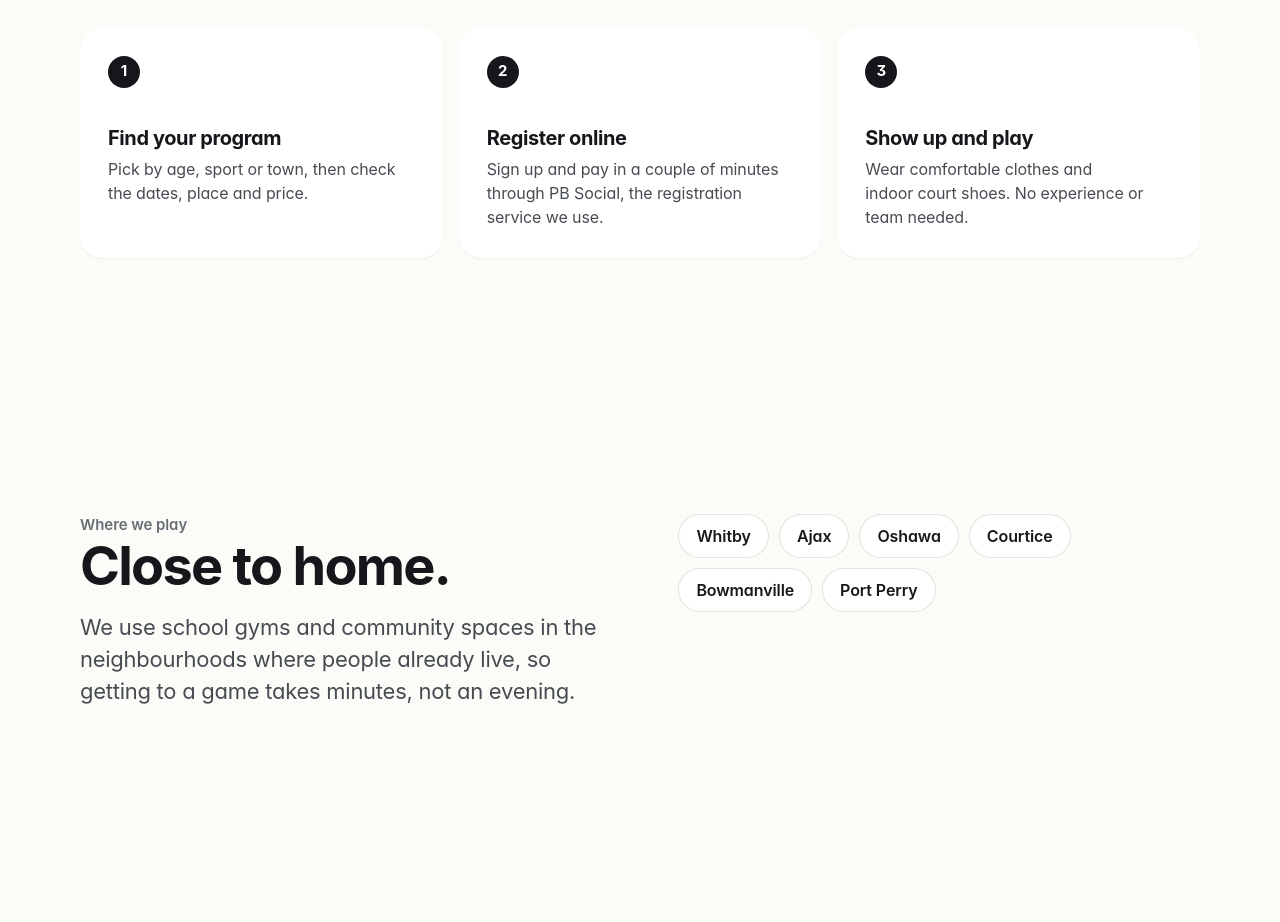
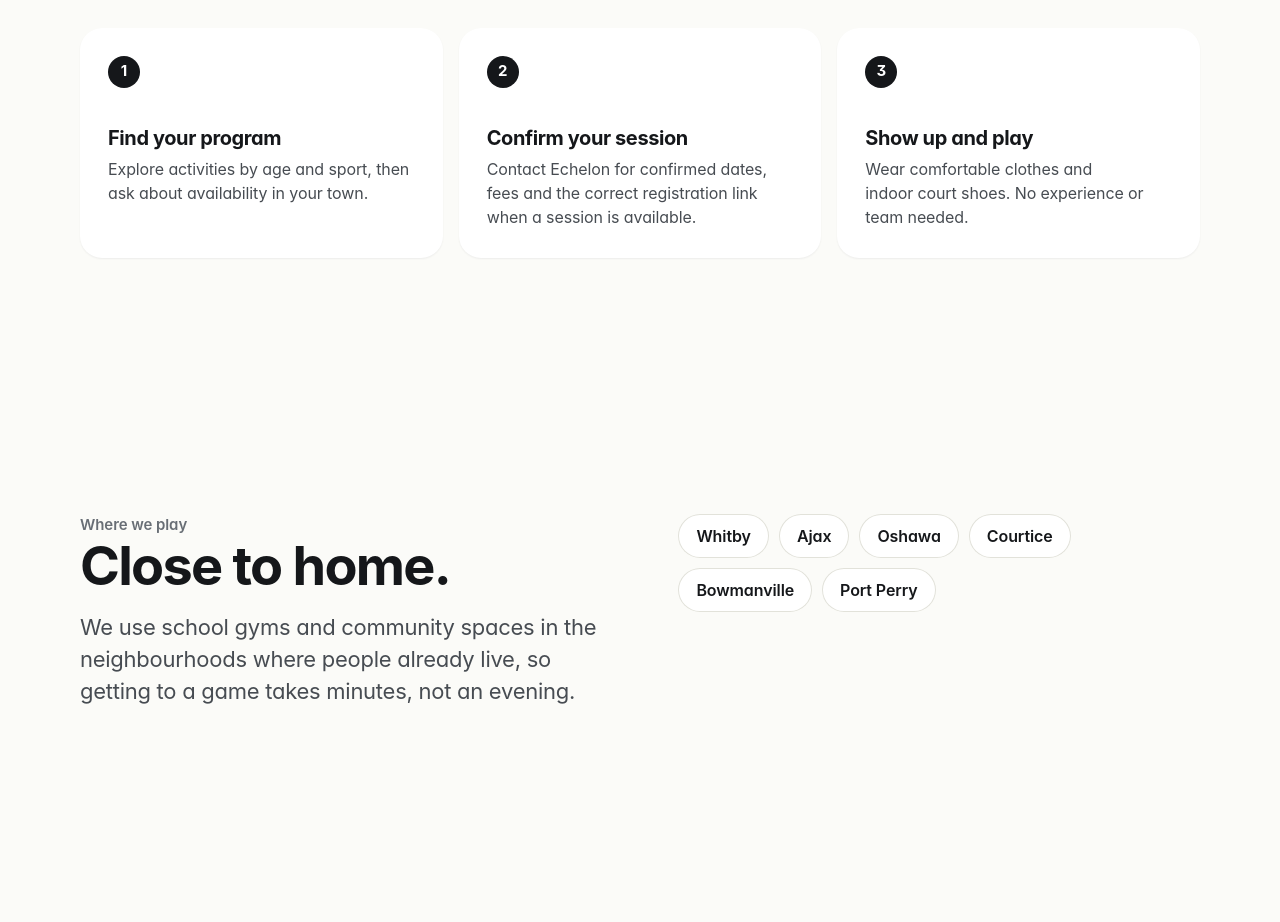
Before and after one commit to zubairmuwwakil/echeloncommunityathletics, an Astro site: page / in a window 1280 px wide. Shown: the part 3380-4302 px from the top of the page. Built offline with nearby package versions, Linux system fonts and the light colour scheme; Astro itself is replaced by a stand-in of ours.

Commit message:
Improve Ad Grants readiness: src/pages/index.astro

```diff
--- a/src/pages/index.astro
+++ b/src/pages/index.astro
@@ -141,11 +141,11 @@ const jsonLd = {
       <ol class="how how-list">
         <li>
           <h3>Find your program</h3>
-          <p>Pick by age, sport or town, then check the dates, place and price.</p>
+          <p>Explore activities by age and sport, then ask about availability in your town.</p>
         </li>
         <li>
-          <h3>Register online</h3>
-          <p>Sign up and pay in a couple of minutes through PB Social, the registration service we use.</p>
+          <h3>Confirm your session</h3>
+          <p>Contact Echelon for confirmed dates, fees and the correct registration link when a session is available.</p>
         </li>
         <li>
           <h3>Show up and play</h3>
```
